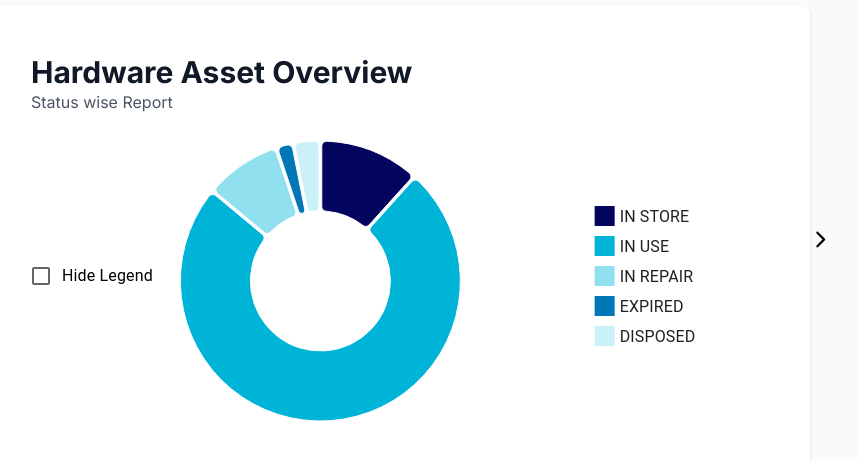
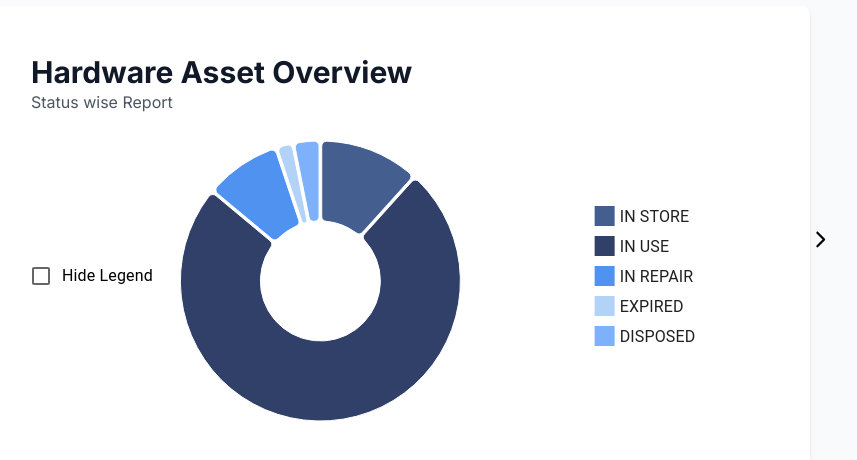
Before and after one commit to getwithashish/ExAM, a React (Vite) app in the folder exam_frontend/: page / in a window 1280 px wide. Shown: the part 106-566 px from the top of the page, without its empty margins (389-1246 px from the left). Built offline with nearby package versions, Linux system fonts and the light colour scheme.

Commit message:
fix: minor changes to ui

```diff
--- a/exam_frontend/src/components/charts/piechart-hardware.tsx
+++ b/exam_frontend/src/components/charts/piechart-hardware.tsx
@@ -5,11 +5,11 @@ import FormControlLabel from '@mui/material/FormControlLabel';
 import Checkbox from '@mui/material/Checkbox';
 
 const data = [
-    { label: "IN STORE", value: 200, color: '#03045e'},
-    { label: "IN USE", value: 1300, color:  '#00b4d8'},
-    { label: "IN REPAIR", value: 150, color: '#90e0ef'},
-    { label: "EXPIRED", value: 30 , color: '#0077b6'},
-    { label: "DISPOSED", value: 50, color: '#caf0f8'},
+    { label: "IN STORE", value: 200, color: '#455e90'},
+    { label: "IN USE", value: 1300, color:  '#304069'},
+    { label: "IN REPAIR", value: 150, color: '#4f92ef'},
+    { label: "EXPIRED", value: 30 , color: '#b3d2f8'},
+    { label: "DISPOSED", value: 50, color: '#7db1fb'},
 ];
 
 export default function PieChartHardware() {
@@ -32,7 +32,7 @@ export default function PieChartHardware() {
         series={[
           {
             data,
-            innerRadius: 70,
+            innerRadius: 60,
             outerRadius: 140,
             paddingAngle: 1,
             cornerRadius: 5,
@@ -41,7 +41,7 @@ export default function PieChartHardware() {
             cx: 100,
             cy:150,
             highlightScope: { faded: 'global', highlighted: 'item' },
-            faded: { innerRadius: 90, additionalRadius: -30, color: 'gray' },
+            faded: { innerRadius: 80, additionalRadius: -50, color: 'gray' },
           },
         ]}
         width={500}
--- a/exam_frontend/src/components/charts/piechart-software.tsx
+++ b/exam_frontend/src/components/charts/piechart-software.tsx
@@ -6,11 +6,11 @@ import Checkbox from '@mui/material/Checkbox';
 
 
 const data = [
-    { label: "IN STORE", value: 10, color: '#03045e' },
-    { label: "IN USE", value: 1700, color: '#00b4d8'  },
-    { label: "IN REPAIR", value: 0, color: '#90e0ef' },
-    { label: "EXPIRED", value: 40, color: '#0077b6' },
-    { label: "DISPOSED", value: 20, color: '#caf0f8' },
+    { label: "IN STORE", value: 10, color: '#455e90' },
+    { label: "IN USE", value: 1700, color: '#304069'  },
+    { label: "IN REPAIR", value: 0, color: '#4f92ef' },
+    { label: "EXPIRED", value: 40, color: '#b3d2f8' },
+    { label: "DISPOSED", value: 20, color: '#7db1fb' },
   ];
 
 
@@ -34,7 +34,7 @@ const data = [
           series={[
             {
               data,
-              innerRadius: 70,
+              innerRadius: 60,
               outerRadius: 140,
               paddingAngle: 1,
               cornerRadius: 5,
@@ -43,7 +43,7 @@ const data = [
               cx: 100,
               cy:150,
               highlightScope: { faded: 'global', highlighted: 'item' },
-              faded: { innerRadius: 90, additionalRadius: -30, color: 'gray' },
+              faded: { innerRadius: 80, additionalRadius: -50, color: 'gray' },
             },
           ]}
           width={500}
--- a/exam_frontend/src/pages/index.tsx
+++ b/exam_frontend/src/pages/index.tsx
@@ -1,7 +1,7 @@
 /* eslint-disable jsx-a11y/anchor-is-valid */
 import type { FC } from "react";
 import NavbarSidebarLayout from "../layouts/navbar-sidebar";
-import { Statistics } from "../components/charts/piechartHandler";
+import { Statistics } from "../components/charts/piechartBody";
 
 
 const DashboardPage: FC = function () {
```
Also changed, not shown: exam_frontend/src/components/charts/piechartBody.tsx (renamed from exam_frontend/src/components/charts/piechartHandler.tsx).
